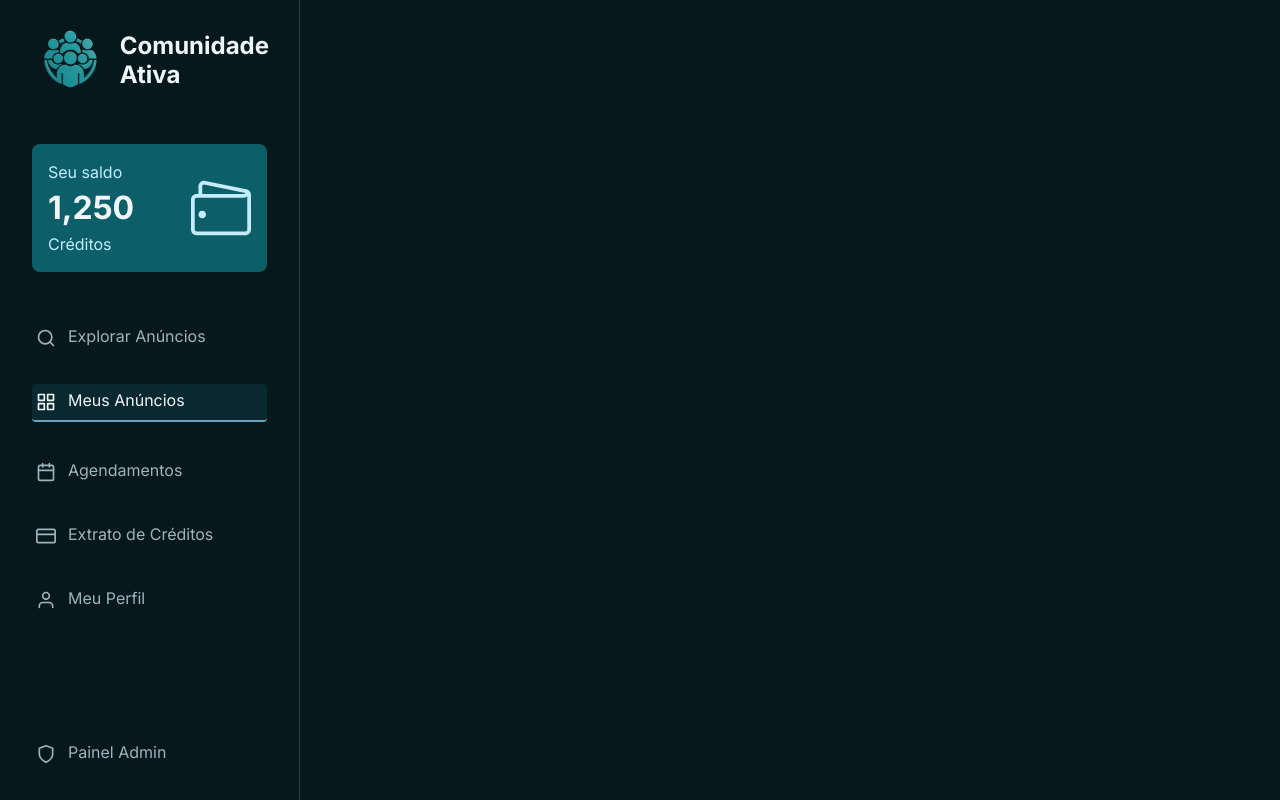
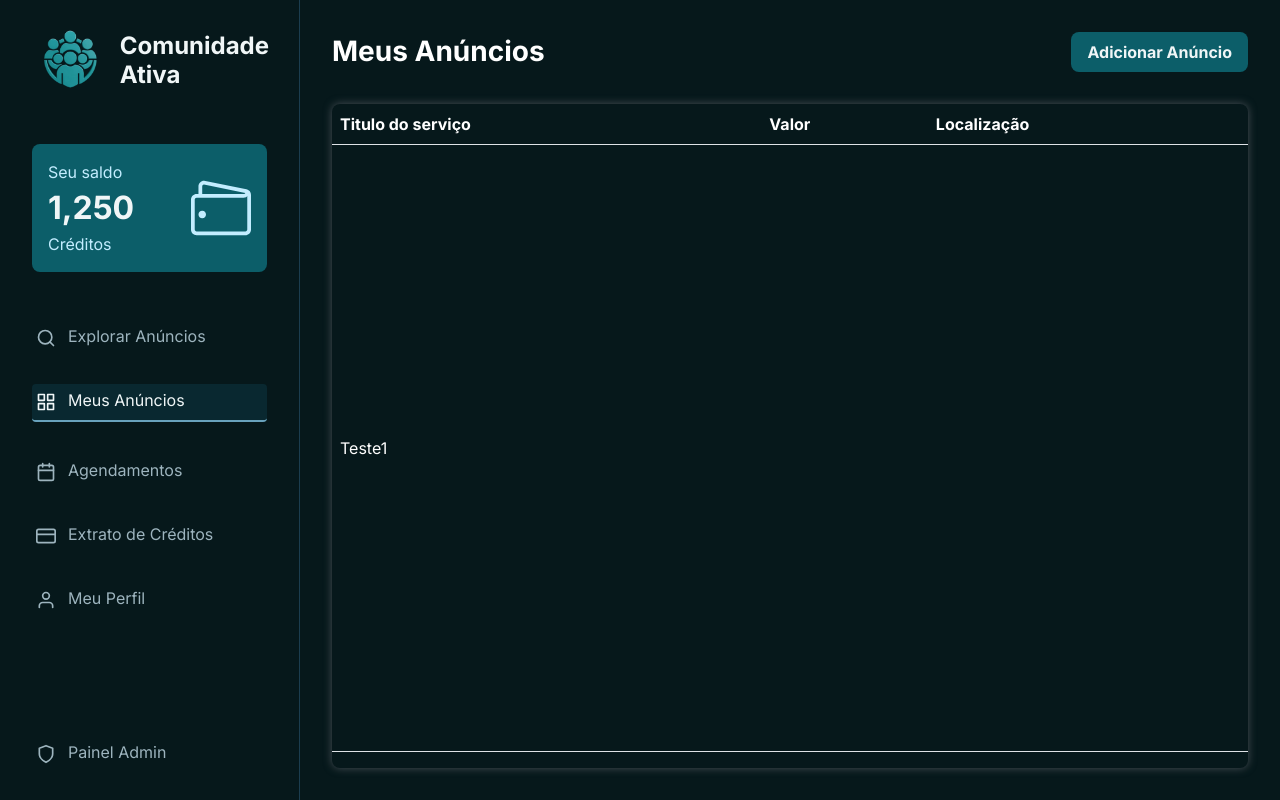
Before and after one commit to adceduardo/comunidade-ativa, a React (Vite) app: page /meus-anuncios in a window 1280 px wide. Built offline with nearby package versions, Linux system fonts and the light colour scheme.

Commit message:
[feat] criação inciial da tela meus anuncios e do componente de tabelas

```diff
--- a/src/components/AdFormCard/AdFormCard.css
+++ b/src/components/AdFormCard/AdFormCard.css
@@ -21,7 +21,7 @@
     height: auto;
   }
 
-  textArea{
+  textArea {
     height: 140px;
   }
 
@@ -30,6 +30,7 @@
     width: min-content;
     white-space: nowrap;
     font-weight: bold;
+    color: var(--bs-gray-500);
 
     span {
       position: absolute;
--- /dev/null
+++ b/src/components/CustomTable/CustomTable.css
@@ -0,0 +1,18 @@
+.table-responsive {
+  width: 100%;
+  display: flex;
+
+  h1 {
+    color: var(--text-secondary);
+  }
+
+  .empty-table {
+    margin: auto;
+    color: #fff;
+    display: flex;
+    gap: 32px;
+    padding: 32px;
+    box-shadow: 0px 0px 8px var(--bs-gray-700);
+    border-radius: 8px;
+  }
+}
--- /dev/null
+++ b/src/components/CustomTable/CustomTable.jsx
@@ -0,0 +1,34 @@
+import "./CustomTable.css";
+import { TbFaceIdError } from "react-icons/tb";
+
+export function CustomTable({ columns = [], data = [], rowKey = "id" }) {
+  return (
+    <div className="table-responsive">
+      {data.length === 0 ? (
+        <div className="empty-table">
+          <h1>Sem dados para visualização</h1>
+          <TbFaceIdError size={50} />
+        </div>
+      ) : (
+        <table className="table align-middle">
+          <thead>
+            <tr>
+              {columns.map(({ key, label }) => (
+                <th key={key}>{label}</th>
+              ))}
+            </tr>
+          </thead>
+          <tbody>
+            {data.map((row) => (
+              <tr key={row[rowKey]}>
+                {columns.map(({ key }) => (
+                  <td key={key}>{row[key]}</td>
+                ))}
+              </tr>
+            ))}
+          </tbody>
+        </table>
+      )}
+    </div>
+  );
+}
--- a/src/components/MyAdsContent/MyAdsContent.css
+++ b/src/components/MyAdsContent/MyAdsContent.css
@@ -1,7 +1,27 @@
 .my-ads-container {
-  margin: 32px;
-  height: 100%;
+  padding: 32px;
+  height: 100vh;
   width: 100%;
-  box-shadow: 0px 0px 12px 0px var(--bs-gray-700);
   content: "";
+  display: flex;
+  flex-direction: column;
+
+  header{
+    color: #fff;
+    align-items: center;
+
+    h3{
+      font-weight: bold;
+    }
+  }
+
+  .content{
+    box-shadow: 0px 0px 8px 0px var(--bs-gray-700);
+    width: 100%;
+    display: flex;
+    flex: 1;
+    content: "";
+    margin-top: 32px;
+    border-radius: 8px;
+  }
 }
--- a/src/components/MyAdsContent/MyAdsContent.jsx
+++ b/src/components/MyAdsContent/MyAdsContent.jsx
@@ -1,11 +1,39 @@
-import "./MyAdsContent.css"
-
-import { CardService } from "../CardService/CardService";
+import { CustomButton } from "../CustomButtom/CustomButton";
+import { CustomTable } from "../CustomTable/CustomTable";
+import "./MyAdsContent.css";
 
 export function MyAdsContent() {
+  const columns = [
+    {
+      key: "title",
+      label: "Titulo do serviço",
+    },
+    {
+      key: "price",
+      label: "Valor",
+    },
+    {
+      key: "local",
+      label: "Localização",
+    },
+  ];
+
+  const data = [
+    {
+      id: 1,
+      title: "Teste1",
+    },
+  ];
+
   return (
     <div className="my-ads-container">
-      {/* <CardService /> */}
+      <header className="d-flex justify-content-between">
+        <h3>Meus Anúncios</h3>
+        <CustomButton label={"Adicionar Anúncio"} />
+      </header>
+      <div className="content">
+        <CustomTable columns={columns} data={data} />
+      </div>
     </div>
   );
 }
--- a/src/schemas/AdInputsSchema.jsx
+++ b/src/schemas/AdInputsSchema.jsx
@@ -5,21 +5,56 @@
       label: "Título do serviço",
       placeholder: "Ex: Aula de inglês",
       required: true,
+      col: "col-md-8"
     },
     {
       name: "price",
       type: "text",
       label: "Valor em créditos",
-      col: "col-md-6",
+      col: "col-md-4",
     },
     {
-      name: "location",
+      name: "addressName",
       type: "text",
-      label: "Localização",
+      label: "Nome do Endereço",
+      placeholder: "Ex: Minha Casa",
+      col: "col-md-6",
+      required: true,
+    },
+     {
+      name: "district",
+      type: "text",
+      label: "Bairro",
+      placeHolder: "Seu cep",
+      col: "col-md-6",
+      required: true,
+    },
+     {
+      name: "road",
+      type: "text",
+      label: "Rua",
       placeHolder: "Ex: Rua Getúlio Vargas",
       col: "col-md-6",
       required: true,
     },
+    {
+       name: "number",
+      type: "text",
+      label: "Número",
+      placeHolder: "Número do endereço",
+      col: "col-md-2",
+      required: true,
+    },
+
+    {
+      name: "cep",
+      type: "text",
+      label: "Cep",
+      placeHolder: "Seu cep",
+      col: "col-md-4",
+      required: true,
+    },
+
     {
       name: "description",
       type: "textarea",
--- a/src/styles/global.css
+++ b/src/styles/global.css
@@ -141,3 +141,12 @@ textarea {
     }
   }
 }
+
+.table {
+  --bs-table-color: #fff;
+  --bs-table-bg: var(--bs-card);
+
+  tr{
+    height: min-content;
+  }
+}
```
